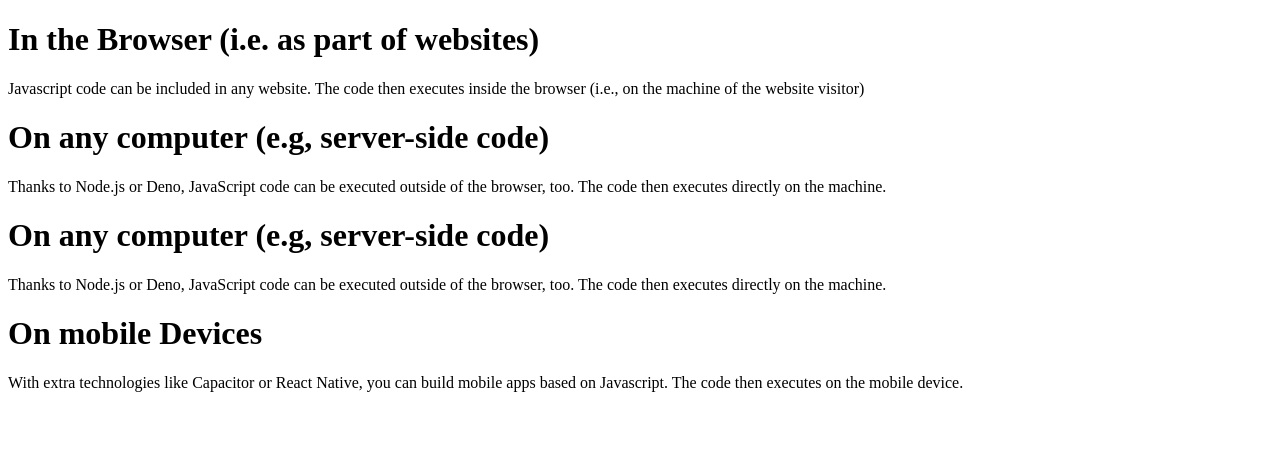
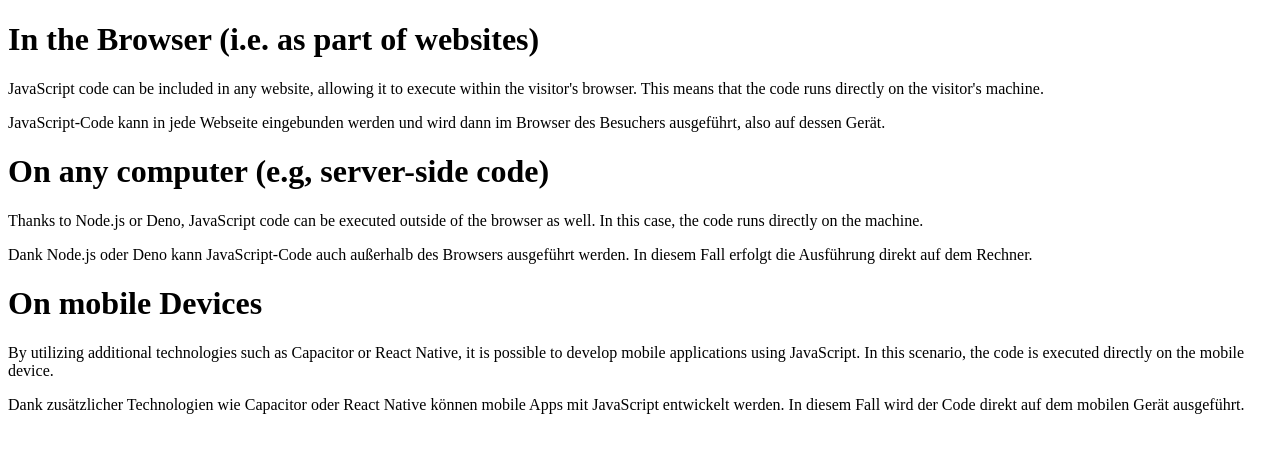
Before and after one commit to rhohenester/ES6-Review, a plain HTML site: page core-concepts.html in a window 1280 px wide. Drawn offline with Linux system fonts and the light colour scheme.

Commit message:
Deutsche Übersetzungen hinzufügen

```diff
--- a/core-concepts.html
+++ b/core-concepts.html
@@ -9,19 +9,18 @@
 <body>
    <div>
         <h1>In the Browser (i.e. as part of websites)</h1>
-        <p>Javascript code can be included in any website. The code then executes inside the browser (i.e., on the machine of the website visitor)</p>
+        <p>JavaScript code can be included in any website, allowing it to execute within the visitor's browser. This means that the code runs directly on the visitor's machine.</p>
+        <p>JavaScript-Code kann in jede Webseite eingebunden werden und wird dann im Browser des Besuchers ausgeführt, also auf dessen Gerät.</p>
    </div>
    <div>
         <h1>On any computer (e.g, server-side code)</h1>
-        <p>Thanks to Node.js or Deno, JavaScript code can be executed outside of the browser, too. The code then executes directly on the machine.</p>
-    </div>
-    <div>
-        <h1>On any computer (e.g, server-side code)</h1>
-        <p>Thanks to Node.js or Deno, JavaScript code can be executed outside of the browser, too. The code then executes directly on the machine.</p>
+        <p>Thanks to Node.js or Deno, JavaScript code can be executed outside of the browser as well. In this case, the code runs directly on the machine.</p>
+        <p>Dank Node.js oder Deno kann JavaScript-Code auch außerhalb des Browsers ausgeführt werden. In diesem Fall erfolgt die Ausführung direkt auf dem Rechner.</p>
     </div>
     <div>
         <h1>On mobile Devices</h1>
-        <p>With extra technologies like Capacitor or React Native, you can build mobile apps based on Javascript. The code then executes on the mobile device. </p>
+        <p>By utilizing additional technologies such as Capacitor or React Native, it is possible to develop mobile applications using JavaScript. In this scenario, the code is executed directly on the mobile device.</p>
+        <p>Dank zusätzlicher Technologien wie Capacitor oder React Native können mobile Apps mit JavaScript entwickelt werden. In diesem Fall wird der Code direkt auf dem mobilen Gerät ausgeführt.</p>
     </div>
 </body>
 <script src="script_this.js"></script>
```
